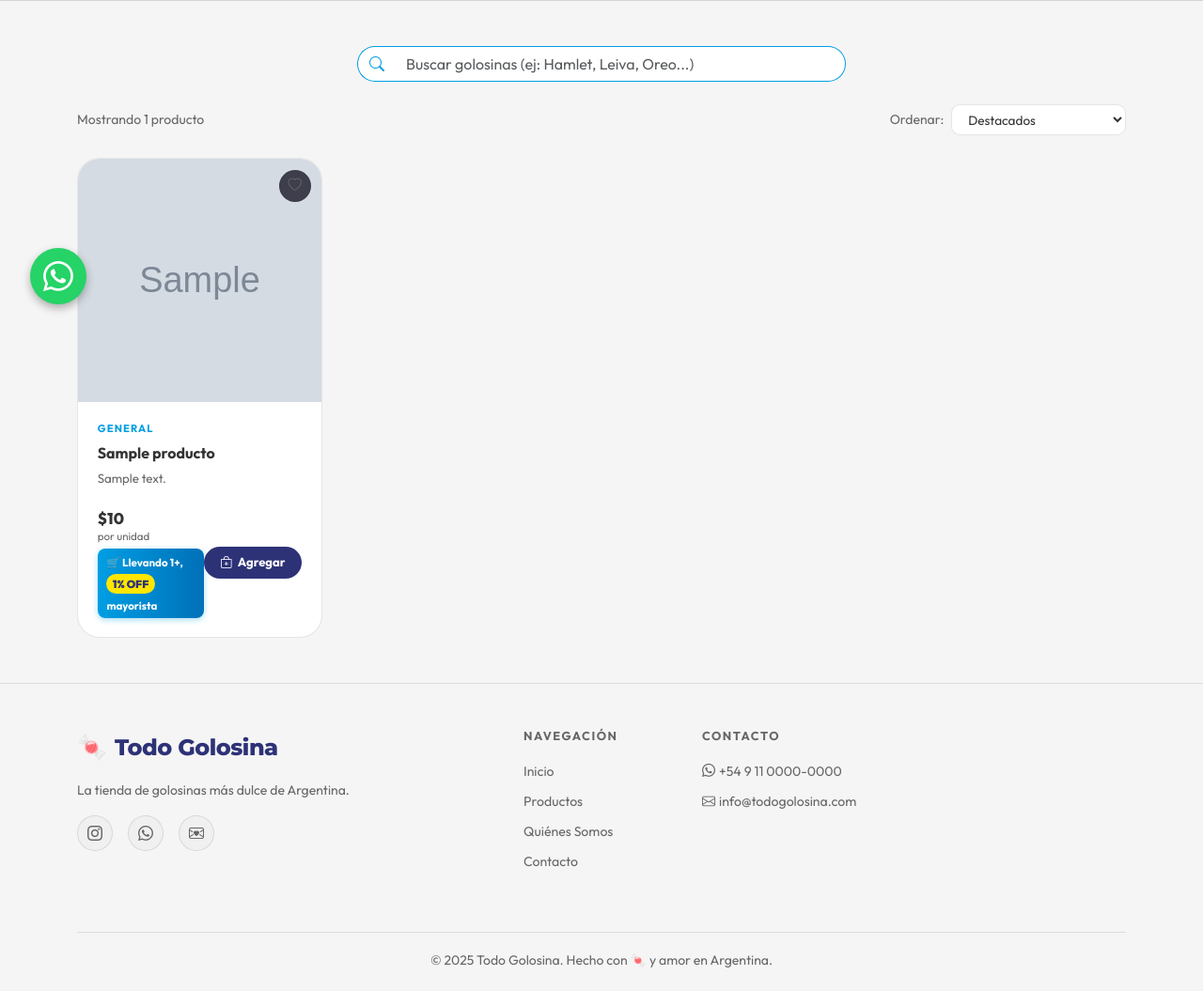
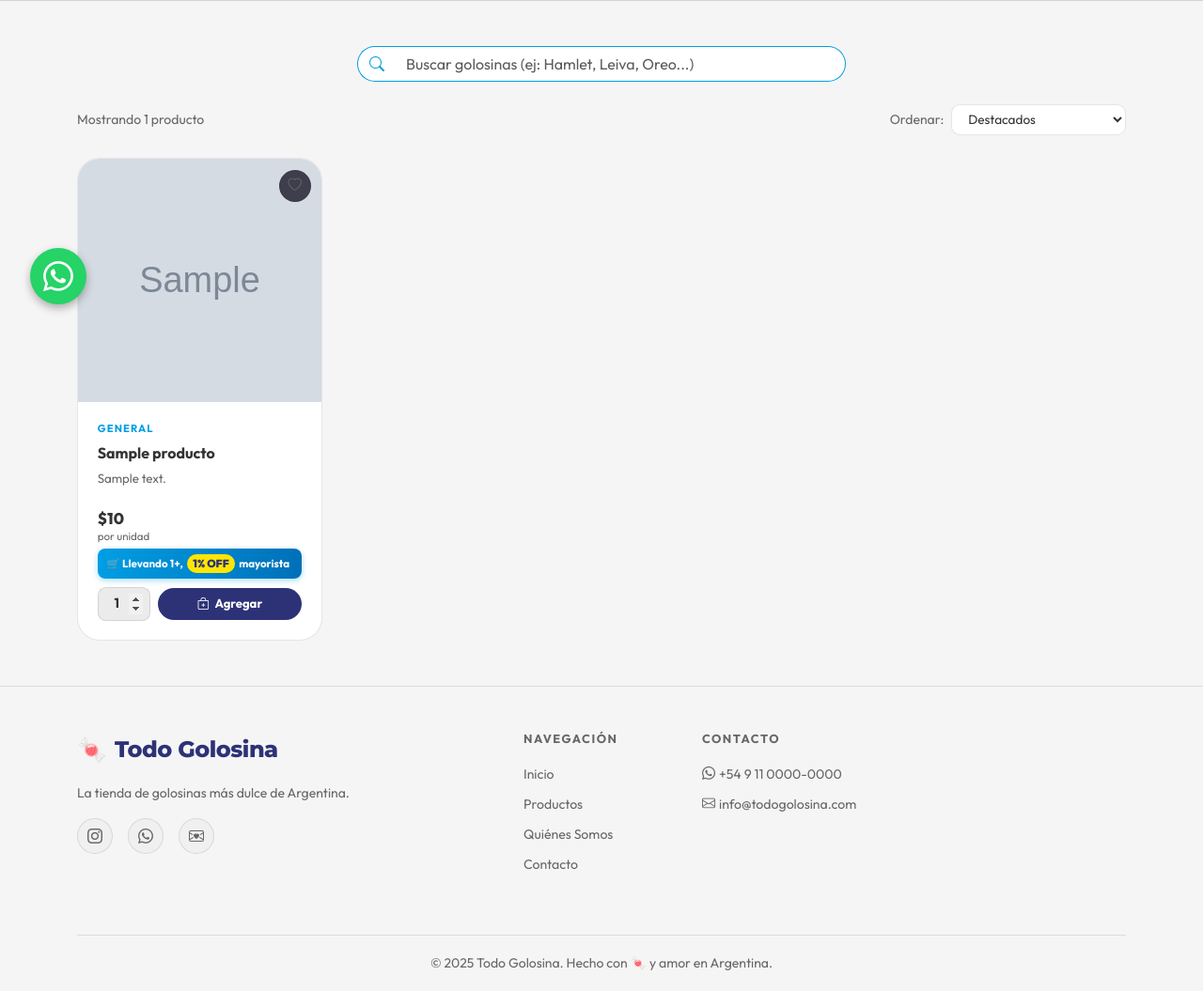
Before and after one commit to Exejkj2/todo-golosina-web, a Flask app: page /productos in a window 1280 px wide. Shown: the part 444-1499 px from the top of the page at 94% size. Before the commit the page ends 1474 px from the top, so only its background shows below. Run offline with Flask 3, Linux system fonts and the light colour scheme; data comes from the database, SQL or seed files in the repository; tables that the repository leaves empty hold one stand-in row (values such as "Sample post"); grey boxes marked "Sample" are stand-in pictures; some libraries are stand-ins or nearby versions.

```diff
--- a/static/cart.js
+++ b/static/cart.js
@@ -10,28 +10,53 @@ function saveCart() {
   localStorage.setItem("tg_cart", JSON.stringify(cart));
 }
 
-// ─── Agregar producto ──────────────────────────────────────────
-function addToCart(product) {
+// ─── Agregar producto (qty opcional: agrega N unidades de una vez) ──
+function addToCart(product, qty) {
+  qty = Math.max(1, parseInt(qty) || 1);
   const existing = cart.find((p) => p.id === product.id);
   if (existing) {
     // Check stock limit
-    if (existing.permitir_sin_stock === false && existing.qty >= (existing.stock || 0)) {
+    if (existing.permitir_sin_stock === false) {
+      const maxAgregar = (existing.stock || 0) - existing.qty;
+      if (maxAgregar <= 0) {
         alert("No hay más stock disponible para este producto.");
         return;
       }
-    existing.qty++;
+      qty = Math.min(qty, maxAgregar);
+    }
+    existing.qty += qty;
   } else {
     // For new product, also check
     if (product.permitir_sin_stock === false && (product.stock || 0) <= 0) {
       alert("Producto agotado.");
       return;
     }
-    cart.push({ ...product, qty: 1 });
+    cart.push({ ...product, qty });
   }
   saveCart();
   updateAllBadges();
   renderOffcanvas();
-  showCartToast(product.name);
+  showCartToast(product.name, qty);
+}
+
+// ─── Editar cantidad directamente en el carrito ────────────────
+function setQtyInCart(id, newQty) {
+  newQty = parseInt(newQty);
+  if (isNaN(newQty) || newQty < 1) return; // ignorar valores inválidos mientras escribe
+  const item = cart.find((p) => p.id === id);
+  if (!item) return;
+  // Respetar stock si no permite sin stock
+  if (item.permitir_sin_stock === false && newQty > (item.stock || 0)) {
+    newQty = item.stock || 1;
+    // Actualizar visualmente el input
+    const input = document.getElementById(`qty-input-${id}`);
+    if (input) input.value = newQty;
+  }
+  item.qty = newQty;
+  saveCart();
+  updateAllBadges();
+  // Re-render solo el subtotal y total sin destruir el foco del input
+  _updateCartPricesOnly();
 }
 
 // ─── Quitar una unidad ─────────────────────────────────────────
@@ -167,8 +192,7 @@ function renderOffcanvas() {
   }
 
   body.innerHTML = cart
-    .map(
-      (p) => {
+    .map((p) => {
         const precioEfectivo = getEffectivePrice(p);
         const subtotal = (precioEfectivo * p.qty).toLocaleString('es-AR');
         const tieneDescuento = (
@@ -181,8 +205,9 @@ function renderOffcanvas() {
           ? `<span style="background:#009EE3;color:#fff;font-size:0.65rem;font-weight:700;padding:0.1rem 0.4rem;border-radius:99px;white-space:nowrap;">🎉 ${Math.round(p.porcentaje_descuento_volumen)}% OFF mayorista</span>`
           : '';
         const precioDisplay = tieneDescuento
-          ? `<span style="text-decoration:line-through;color:#94a3b8;font-size:0.8rem;">$${(p.price * p.qty).toLocaleString('es-AR')}</span> <strong style="color:#16a34a;">$${subtotal}</strong>`
-          : `$${subtotal}`;
+          ? `<span style="text-decoration:line-through;color:#94a3b8;font-size:0.8rem;">$${(p.price * p.qty).toLocaleString('es-AR')}</span> <strong style="color:#16a34a;" id="subtotal-${p.id}">$${subtotal}</strong>`
+          : `<span id="subtotal-${p.id}">$${subtotal}</span>`;
+        const maxStock = (!p.permitir_sin_stock && p.stock > 0) ? p.stock : 9999;
         return `
     <div class="tg-cart-item">
       <div class="tg-cart-item-info">
@@ -194,21 +219,73 @@ function renderOffcanvas() {
       </div>
       <div class="tg-cart-item-controls">
         <button class="tg-qty-btn" onclick="removeFromCart('${p.id}')"><i class="bi bi-dash"></i></button>
-        <span class="tg-qty-num">${p.qty}</span>
-        <button class="tg-qty-btn" onclick="addToCart({id:'${p.id}',name:'${p.name}',price:${p.price},img:'${p.img}', stock:${p.stock}, permitir_sin_stock:${p.permitir_sin_stock}, descuento_volumen_activo:${p.descuento_volumen_activo}, cantidad_minima_descuento:${p.cantidad_minima_descuento}, porcentaje_descuento_volumen:${p.porcentaje_descuento_volumen}})" ${(!p.permitir_sin_stock && p.qty >= (p.stock || 0)) ? 'disabled style="opacity: 0.5"' : ''}><i class="bi bi-plus"></i></button>
+        <input
+          type="number"
+          id="qty-input-${p.id}"
+          class="tg-qty-input"
+          value="${p.qty}"
+          min="1"
+          max="${maxStock}"
+          oninput="setQtyInCart('${p.id}', this.value)"
+          onblur="_cleanQtyInput('${p.id}', this)"
+        >
+        <button class="tg-qty-btn" onclick="addToCart({id:'${p.id}',name:'${p.name}',price:${p.price},img:'${p.img}',stock:${p.stock},permitir_sin_stock:${p.permitir_sin_stock},descuento_volumen_activo:${p.descuento_volumen_activo},cantidad_minima_descuento:${p.cantidad_minima_descuento},porcentaje_descuento_volumen:${p.porcentaje_descuento_volumen}})" ${(!p.permitir_sin_stock && p.qty >= (p.stock || 0)) ? 'disabled style="opacity:0.5"' : ''}><i class="bi bi-plus"></i></button>
         <button class="tg-qty-btn text-danger" onclick="deleteFromCart('${p.id}')"><i class="bi bi-trash"></i></button>
       </div>
     </div>`;
-      }
-    )
+    })
     .join('');
 
+  _renderCartFooter();
+}
+
+// ─── Actualiza precios/subtotales SIN re-renderizar todo (preserva foco) ─────
+function _updateCartPricesOnly() {
+  cart.forEach((p) => {
+    const precioEfectivo = getEffectivePrice(p);
+    const subtotal = (precioEfectivo * p.qty).toLocaleString('es-AR');
+    const tieneDescuento = (
+      p.descuento_volumen_activo &&
+      p.cantidad_minima_descuento &&
+      p.porcentaje_descuento_volumen &&
+      p.qty >= p.cantidad_minima_descuento
+    );
+    const el = document.getElementById(`subtotal-${p.id}`);
+    if (el) {
+      el.textContent = tieneDescuento ? `$${subtotal}` : `$${subtotal}`;
+      // Actualizar el precio tachado si existe
+      const parent = el.closest('.tg-cart-item-price')?.parentElement;
+      if (parent && tieneDescuento) {
+        const tachado = parent.querySelector('span[style*="line-through"]');
+        if (tachado) tachado.textContent = `$${(p.price * p.qty).toLocaleString('es-AR')}`;
+      }
+    }
+    // Actualizar input si el valor no coincide (por ej. stock truncado)
+    const input = document.getElementById(`qty-input-${p.id}`);
+    if (input && document.activeElement !== input) {
+      input.value = p.qty;
+    }
+    // Habilitar/deshabilitar botón '+'
+    const controls = input?.closest('.tg-cart-item-controls');
+    if (controls) {
+      const plusBtn = controls.querySelectorAll('.tg-qty-btn')[1];
+      if (plusBtn && !p.permitir_sin_stock) {
+        plusBtn.disabled = p.qty >= (p.stock || 0);
+        plusBtn.style.opacity = plusBtn.disabled ? '0.5' : '1';
+      }
+    }
+  });
+  _renderCartFooter();
+}
+
+function _renderCartFooter() {
+  const footer = document.getElementById('cartFooter');
+  if (!footer) return;
   const total = cartTotalPrice();
-  if (footer) {
   footer.innerHTML = `
     <div class="tg-cart-total d-flex justify-content-between fw-bold p-3">
       <span>Total</span>
-        <span>$${total.toLocaleString("es-AR")}</span>
+      <span id="cart-total-display">$${total.toLocaleString('es-AR')}</span>
     </div>
     <button class="btn btn-success w-100 mb-2" onclick="enviarPedidoWsp()">
       <i class="bi bi-whatsapp me-2"></i>Finalizar Pedido
@@ -217,13 +294,23 @@ function renderOffcanvas() {
       Vaciar Carrito
     </button>`;
 }
+
+// ─── Limpia el input al perder el foco (si quedó vacío, restaura a 1) ────────
+function _cleanQtyInput(id, input) {
+  const val = parseInt(input.value);
+  if (isNaN(val) || val < 1) {
+    const item = cart.find(p => p.id === id);
+    const restore = (item?.qty) || 1;
+    input.value = restore;
+    setQtyInCart(id, restore);
+  }
 }
 
-function showCartToast(name) {
+function showCartToast(name, qty) {
   const toast = document.getElementById("cartToast");
   const msg = document.getElementById("toastMsg");
   if (!toast || !msg) return;
-  msg.textContent = `"${name}" agregado`;
+  msg.textContent = qty > 1 ? `${qty}x "${name}" agregados` : `"${name}" agregado`;
   toast.classList.add("show");
   setTimeout(() => toast.classList.remove("show"), 2000);
 }
--- a/static/productos.css
+++ b/static/productos.css
@@ -240,6 +240,64 @@
 /* ── Hidden filter ───────────────────────────────────────────── */
 .tg-hidden { display: none !important; }
 
+/* ── Qty input en card del catálogo ─────────────────────────── */
+.tg-pc-footer {
+  flex-direction: column;
+  align-items: stretch;
+  gap: .6rem;
+}
+.tg-pc-add-row {
+  display: flex;
+  align-items: center;
+  gap: .5rem;
+  width: 100%;
+}
+.tg-add-qty-input {
+  width: 56px;
+  flex-shrink: 0;
+  padding: .38rem .4rem;
+  border-radius: .55rem;
+  border: 1px solid var(--border);
+  background: var(--bg-alt);
+  color: var(--text);
+  font-family: 'Outfit', sans-serif;
+  font-size: .9rem;
+  font-weight: 700;
+  text-align: center;
+  outline: none;
+  -moz-appearance: textfield;
+  transition: border-color .2s;
+}
+.tg-add-qty-input::-webkit-inner-spin-button,
+.tg-add-qty-input::-webkit-outer-spin-button { opacity: 1; }
+.tg-add-qty-input:focus { border-color: var(--mp-blue); box-shadow: 0 0 0 3px rgba(0,158,227,.15); }
+
+.tg-pc-add-row .tg-pc-btn { flex: 1; justify-content: center; }
+
+/* ── Qty input editable en el carrito ───────────────────────── */
+.tg-qty-input {
+  width: 50px;
+  height: 28px;
+  border-radius: .45rem;
+  border: 1.5px solid var(--border);
+  background: var(--bg-alt);
+  color: var(--text);
+  font-family: 'Outfit', sans-serif;
+  font-size: .9rem;
+  font-weight: 700;
+  text-align: center;
+  outline: none;
+  padding: 0 .25rem;
+  -moz-appearance: textfield;
+  transition: border-color .2s, box-shadow .2s;
+}
+.tg-qty-input::-webkit-inner-spin-button,
+.tg-qty-input::-webkit-outer-spin-button { opacity: 1; }
+.tg-qty-input:focus {
+  border-color: var(--mp-blue);
+  box-shadow: 0 0 0 3px rgba(0,158,227,.18);
+}
+
 /* ── Responsive ──────────────────────────────────────────────── */
 @media (max-width: 576px) {
   .tg-offcanvas { width: 100vw !important; }
--- a/static/productos.js
+++ b/static/productos.js
@@ -165,12 +165,24 @@ function cardHTML(p, i) {
               ${precioHTML}
               ${mayoristaBadge}
             </div>
+            <div class="tg-pc-add-row">
+              <input
+                type="number"
+                id="add-qty-${p.id}"
+                class="tg-add-qty-input"
+                value="1"
+                min="1"
+                ${(!p.permitir_sin_stock && p.stock > 0) ? `max="${p.stock}"` : ''}
+                aria-label="Cantidad"
+                ${(p.stock <= 0 && !p.permitir_sin_stock) ? 'disabled' : ''}
+              >
               <button class="tg-pc-btn"
                       id="btn-${p.id}"
                       onclick="handleAddToCart(${p.id}, '${nombre}', ${p.precio}, '${emoji}', '${imgEsc}', ${p.stock}, ${p.permitir_sin_stock ? 'true' : 'false'}, ${p.descuento_volumen_activo ? 'true' : 'false'}, ${p.cantidad_minima_descuento || 'null'}, ${p.porcentaje_descuento_volumen || 'null'}, this)"
                       ${(p.stock <= 0 && !p.permitir_sin_stock) ? 'disabled style="opacity:.5;cursor:not-allowed"' : ''}>
                 <i class="bi bi-bag-plus"></i> ${(p.stock <= 0 && !p.permitir_sin_stock) ? 'Agotado' : 'Agregar'}
               </button>
+            </div>
           </div>
         </div>
       </div>
@@ -209,6 +221,10 @@ function resetFiltros() {
 // ──────────────────────────────────────────────────────────────
 
 function handleAddToCart(id, nombre, precio, emoji, img, stock, permitir_sin_stock, descuento_volumen_activo, cantidad_minima_descuento, porcentaje_descuento_volumen, btn) {
+  // Leer la cantidad del input asociado a la card
+  const inputEl = document.getElementById(`add-qty-${id}`);
+  const qty = inputEl ? Math.max(1, parseInt(inputEl.value) || 1) : 1;
+
   addToCart({
     id: `${id}`,
     name: nombre,
@@ -220,10 +236,12 @@ function handleAddToCart(id, nombre, precio, emoji, img, stock, permitir_sin_sto
     descuento_volumen_activo: !!descuento_volumen_activo,
     cantidad_minima_descuento: cantidad_minima_descuento || null,
     porcentaje_descuento_volumen: porcentaje_descuento_volumen || null
-  });
+  }, qty);
 
   btn.innerHTML = '<i class="bi bi-check-lg"></i> ¡Listo!';
   btn.classList.add('added');
+  // Resetear el input a 1
+  if (inputEl) inputEl.value = 1;
   setTimeout(() => {
     btn.innerHTML = '<i class="bi bi-bag-plus"></i> Agregar';
     btn.classList.remove('added');
```
Also changed, not shown: templates/detalle.html (+26 -5 lines). Lines whose indentation alone changed are shown as unchanged.
